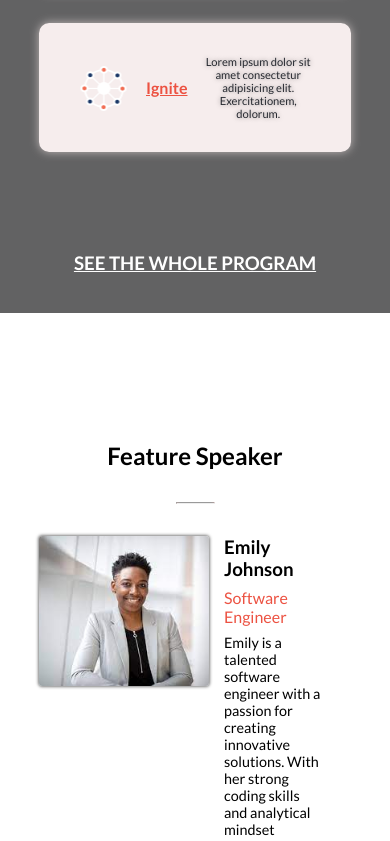
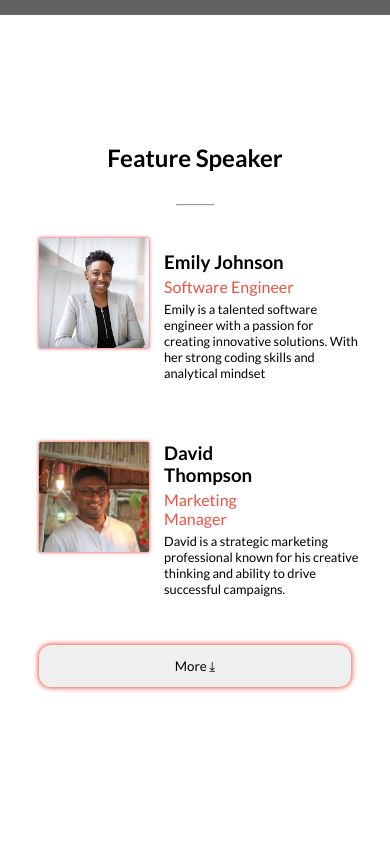
Before and after one commit to MustafaSamiShirzad/Capstone-Project, a website: page index.html in a window 390 px wide. Shown: the part 1824-2665 px from the top of the page. After the commit the page ends 2625 px from the top, so only its background shows below. Drawn offline with Linux system fonts and the light colour scheme.

Commit message:
Changes made to HTML and CSS files

```diff
--- a/assets/css/style.css
+++ b/assets/css/style.css
@@ -199,7 +199,7 @@ nav {
 }
 
 .description-about-summit {
-  width: 60%;
+  width: 85%;
   border: 10px solid rgb(255, 255, 255);
   background-color: var(--darkWhite);
   padding: 10px;
@@ -225,7 +225,7 @@ nav {
   align-items: center;
   justify-content: center;
   min-height: 70vh;
-  gap: 100px;
+  gap: 50px;
   padding-bottom: 10%;
   padding-top: 3%;
   background: #626263;
@@ -308,24 +308,24 @@ nav {
 }
 
 .feature-speaker-image img {
-  width: 170px;
-  height: 150px;
-  border-radius: 0.2rem;
+  width: 110px;
+  height: 110px;
+  border-radius: 0.1rem;
   object-fit: cover;
-  box-shadow: 0 0 3px 1px rgba(0, 0, 0, 0.5);
+  box-shadow: 0 0 3px 1px rgba(224, 2, 2, 0.5);
 }
 
 .feature-speaker-details {
   display: flex;
   flex-direction: column;
-  width: 25vw;
+  width: 30vw;
   justify-content: center;
-  gap: 0.5rem;
+  gap: 0.3rem;
 }
 
 .feature-speaker-description {
-  width: 25vw;
-  font-size: 0.9rem;
+  width: 30vw;
+  font-size: 0.8rem;
 }
 
 .feature-speaker-job {
@@ -463,8 +463,17 @@ nav {
   .btn-see-more {
     display: block;
     width: 80vw;
-    border: 1px solid black;
+    border: none;
+    border-radius: 12px;
     height: 5vh;
+    box-shadow: 0 0 5px 1px var(--primaryColor);
+    cursor: pointer;
+    transition: all 0.5s;
+  }
+
+  .btn-see-more:hover {
+    background-color: var(--primaryColor);
+    color: white;
   }
 
   div.feature-speaker-div-container:nth-child(4),
@@ -480,3 +489,18 @@ nav {
     display: flex;
   }
 }
+
+@media (max-width: 600px) {
+  .main-program-item-container {
+    width: 90vw;
+    gap: 10px;
+  }
+
+  .feature-speaker-details {
+    width: 35vw;
+  }
+
+  .feature-speaker-description {
+    width: 50vw;
+  }
+}
```
Also changed, not shown: about.html (+1 -0 lines), package.json (+575 -1 lines), 1 other file.
